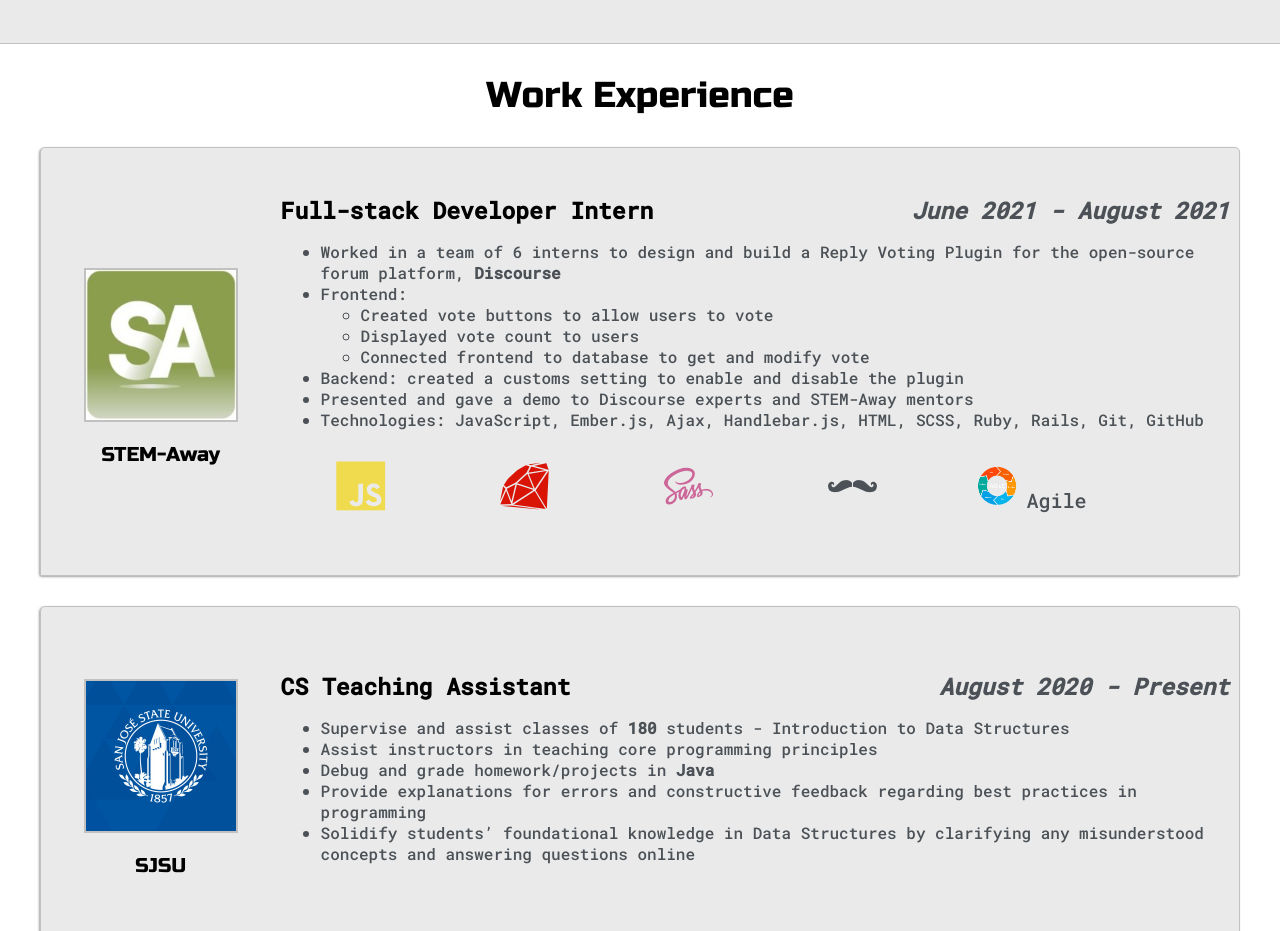
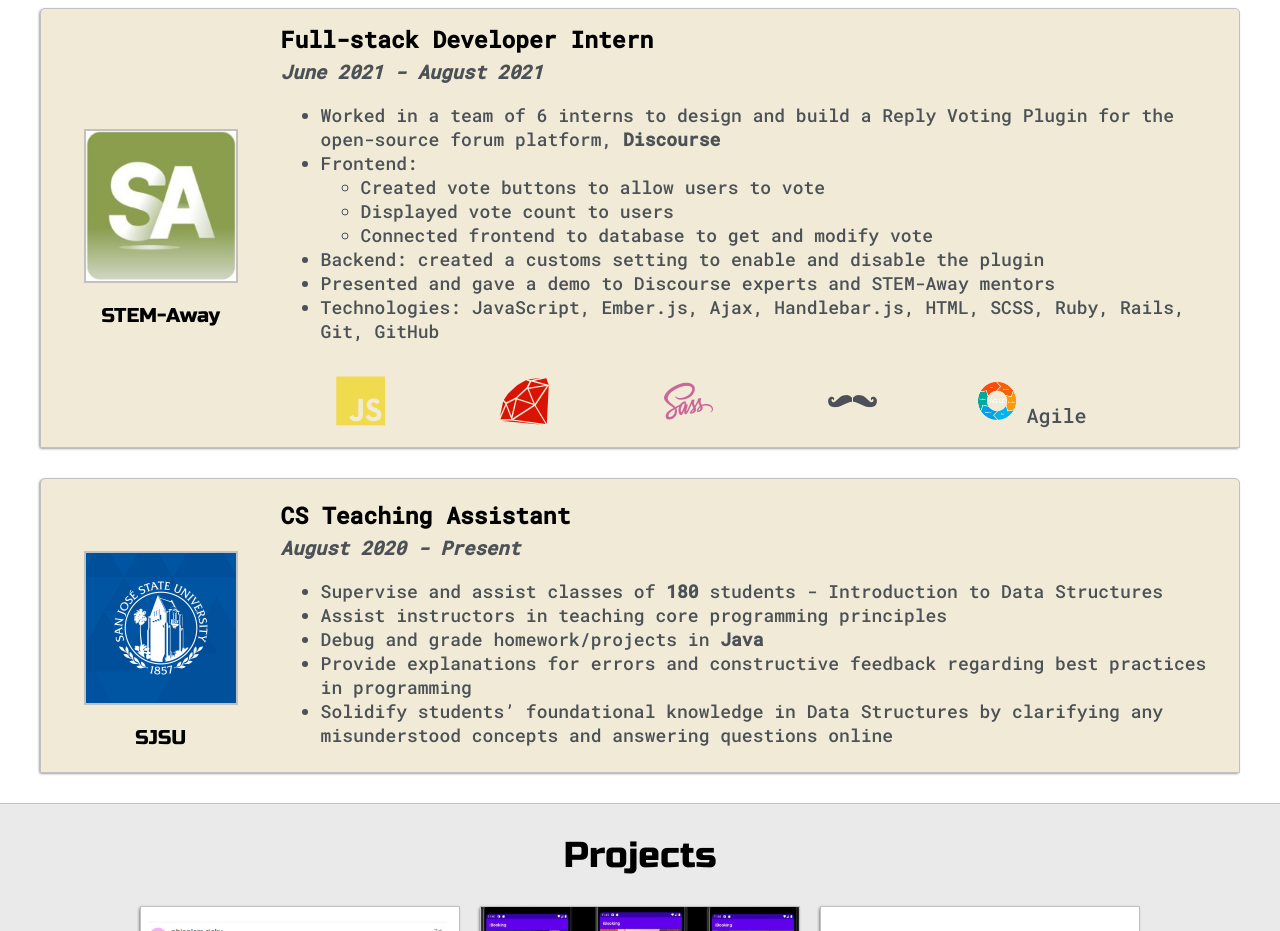
Before and after one commit to NhienLam/MyPortfolio, a plain HTML site: page index.html in a window 1280 px wide. Shown: the part 1869-2800 px from the top of the page. Drawn offline with nearby package versions, Linux system fonts and the light colour scheme.

Commit message:
work on details

```diff
--- a/index.html
+++ b/index.html
@@ -31,7 +31,7 @@
                 <div class= "nav-wrapper">
                     <div class="dots-wrapper">
                         <a style="font-size: 30px; color: var(--mainText); font-weight: bold; font-family: sans-serif; text-decoration: none;"
-                        href="index.html"> RICKY<span style="color: red;">.</span> </a>
+                        href="index.html"> RICKY</a>
                     </div>
 
                     <ul id="navigation" style="scroll-behavior: smooth;">
@@ -129,11 +129,11 @@
 
             <div class="social-links">
                 <img id="social_img" src="resources/images/linkedin.png">
-                <h3>Find me on LinkedIn and GitHub</h3>
+                <h4 style="padding-top: 30px; margin-bottom: 20px;">Find me on LinkedIn and GitHub</h4>
 
-                <a target="_blank" href="https://www.linkedin.com/in/nhien-lam/">LinkedIn: Nhien (Ricky) Lam</a>
+                <a target="_blank" style="font-size: 22px;" href="https://www.linkedin.com/in/nhien-lam/">LinkedIn: Nhien (Ricky) Lam</a>
                 <br>
-                <a target="_blank" href="http://github.com/NhienLam">GitHub: Nhien (Ricky) Lam</a>
+                <a target="_blank" style="font-size: 22px;" href="http://github.com/NhienLam">GitHub: Nhien (Ricky) Lam</a>
 
             </div>
         </div>
@@ -199,12 +199,13 @@
                     </div>
                 </div>
 
-                <div class= "right-column" style="padding: 0; display: inline-block;">
-                    <p id="experience-title">Full-stack Developer Intern<span style="float: right; padding-right: 10px;"><i>June 2021 - August 2021</i>
-                    </span></p>
+                <div class= "right-column" style="padding: 0; display: inline-block; margin-right: 10px;">
+                    <p id="experience-title" style="padding-top: 10px;">Full-stack Developer Intern</p>
+                       <p style="font-size: 19px; font-weight: bold; margin-top: 0%;"><i>June 2021 - August 2021</i>
+                       </p>
                     <p>
-                        <ul style="list-style-type: disc;">
-                            <li>Worked in a team of 6 interns to design and build a Reply Voting Plugin for the open-source forum platform,<b> Discourse</b></li>
+                        <ul style="list-style-type: disc; font-size: 18px;">
+                            <li >Worked in a team of 6 interns to design and build a Reply Voting Plugin for the open-source forum platform,<b> Discourse</b></li>
                             <li>Frontend:
                                 <ul style="list-style-type: circle;">
                                     <li>Created vote buttons to allow users to vote</li>
@@ -235,17 +236,18 @@
             <!-- SJSU TEACHING ASSISTANT -->
             <div class="experience-wrapper">
                 <div class= "left-column" style="padding: 0;">
-                    <div style="margin-top: 30%; margin-bottom: 30%;">
+                    <div style="margin-top: 30%; margin-bottom: 10%;">
                         <img id="experience-pic" src="resources/images/sjsu.png">
                         <h5 style="text-align: center; line-height: 0;">SJSU</h5>
                     </div>
                 </div>
 
-                <div class= "right-column" style="padding: 0; display: inline-block;">
-                    <p id="experience-title">CS Teaching Assistant<span style="float: right; padding-right: 10px;"><i>August 2020 - Present</i>
-                    </span></p>
+                <div class= "right-column" style="padding: 0; display: inline-block;  margin-right: 10px;">
+                    <p id="experience-title" style="padding-top: 10px;">CS Teaching Assistant</p>
+                    <p style="font-size: 19px; font-weight: bold; margin-top: 0%;"><i>August 2020 - Present</i>
+                    </p>
                     <p>
-                        <ul style="list-style-type: disc;">
+                        <ul style="list-style-type: disc; font-size: 18px;">
                             <li>Supervise and assist classes of <b>180</b> students - Introduction to Data Structures</li>
                             <li>Assist instructors in teaching core programming principles</li>
                             <li>Debug and grade homework/projects in <b>Java</b></li>
--- a/styles/black.css
+++ b/styles/black.css
@@ -13,6 +13,7 @@
     --previewShadow: #111921;
 
     --buttonColor: #17a2b8;
+    --dotColor: red;
 }
 
 .icons {
--- a/styles/default.css
+++ b/styles/default.css
@@ -124,7 +124,7 @@
 }
 
 .experience-wrapper{
-    background-color: var(--mainColor);
+    background-color: var(--previewShadow);
     border: 1px solid var(--borderColor);
     border-radius: 5px 5px 0 0;
     margin-top: 30px;
@@ -257,7 +257,7 @@
 }
 
 #orange-mode{
-    background-color: #e98074;
+    background-color: #d8c3a5;
 }
 
 #mint-mode{
@@ -395,7 +395,7 @@
     border: 1px solid var(--borderColor);
     padding: 15px;
     border-radius: 5px;
-    background-color: var(--mainColor);
+    background-color: var(--previewShadow);
     margin-bottom: 50px;
 }
 
@@ -442,7 +442,7 @@
 .logo {
     margin: 10px 30px;
     display: block;
-    font-size: 100px;
+    font-size: 65px;
     min-width: 100px;
     text-align: center;
 }
@@ -451,7 +451,7 @@
     margin-top: 3px;
     color: var(--secondaryText);
     text-align: center;
-    font-size: 30px;
+    font-size: 20px;
   }
 
 .icons:hover {
--- a/styles/mint.css
+++ b/styles/mint.css
@@ -5,7 +5,7 @@
 	--borderColor:#3FB488;
 
 	--mainText:black;
-	--secondaryText:#4b5156;
+	--secondaryText:black;
 
 	--themeDotBorder:#FFF;
 
--- a/styles/orange.css
+++ b/styles/orange.css
@@ -4,15 +4,15 @@
 
     --borderColor:#161914;
 
-    --mainText:#e85a4f;
+    --mainText: #23395d;
     --secondaryText:black;
 
     --themeDotBorder: #fff;
 
     --previewBg: #eae7dc;
-    --previewShadow: #e98074;
+    --previewShadow: #d8c3a5;
 
-    --buttonColor: #e98074;
+    --buttonColor: #23395d;
 }
 
 /* a{
@@ -26,7 +26,7 @@
     display: inline-block;
     font-size: 70px;
     padding: 20px 20px;
-    color: #e98074;
+    color: #23395d;
     border: 1px solid #eae7dc;
     transition: .5s;
 }
```
